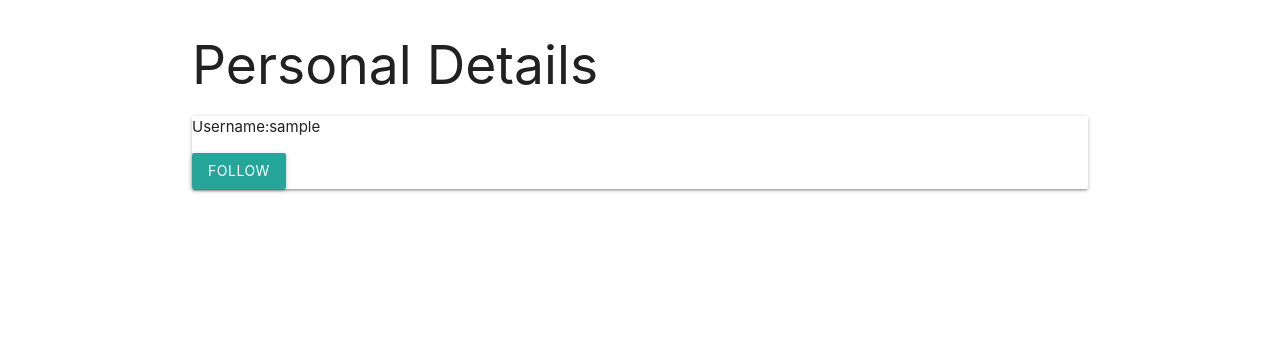
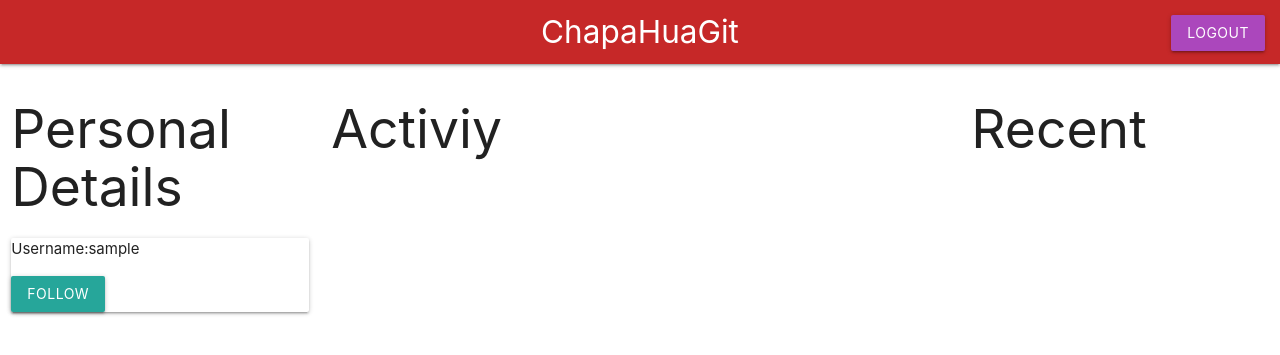
Before and after one commit to diptarag1/webster-2k21, a Django app: template user/templates/user/profile.html in a window 1280 px wide. Shown: the top 355 px of the page. Run offline with Django 3.2, Linux system fonts and the light colour scheme; the template is opened without the code that fills it, so the values that code supplies are empty; the visitor is signed in with stand-in values (Sample User, id 1).

Commit message:
profile page layout changed

```diff
--- a/templates/base.html
+++ b/templates/base.html
@@ -22,7 +22,6 @@
 <body>
 {% block content %}
 {% endblock %}
-
 {% block script %}
 {% endblock script %}
 </body>
--- a/user/templates/user/profile.html
+++ b/user/templates/user/profile.html
@@ -5,7 +5,31 @@
 {% endblock %}
 
 {% block content %}
-    <div class="container">
+ <nav class=" red darken-3">
+    <div class="nav-wrapper">
+        <a href="#" class="brand-logo center">ChapaHuaGit</a>
+
+{#        <ul id="nav-mobile" class="right hide-on-med-and-down">#}
+{#            {% if user.is_authenticated %}#}
+{#                <li><a href="{% url 'profile' user %}">#}
+{#                    <button class="btn purple lighten-1" type="submit">Profile</button>#}
+{#                </a>#}
+{#                </li>#}
+{#            {% endif %}#}
+{##}
+    <ul class="right">
+            {% if user.is_authenticated %}
+                <li><a href="{% url 'signout' %}">
+                    <button class="btn purple lighten-1" type="submit">Logout</button>
+                </a></li>
+
+            {% endif %}
+        </ul>
+    </div>
+</nav>
+    <div class="row">
+        <div class="col s3">
+{#            <div class="container">#}
                 <div class="section-title">
                     <div class="justify-content-center d-flex">
                         <h2>Personal Details</h2>
@@ -20,5 +44,22 @@
                     </div>
                 </div>
 
+{#            </div>#}
         </div>
+        <div class="col s6">    <div class="section-title">
+                    <div class="justify-content-center d-flex">
+                        <h2>Activiy</h2>
+                    </div>
+                </div>
+
+</div>
+        <div class="col s3">    <div class="section-title">
+                    <div class="justify-content-center d-flex">
+                        <h2>Recent</h2>
+                    </div>
+                </div>
+
+</div>
+    </div>
+
 {% endblock %}
--- a/user/templates/user/signin.html
+++ b/user/templates/user/signin.html
@@ -1,9 +1,7 @@
 {% extends 'base.html' %}
-
 {% block title %}
     Sign In
 {% endblock %}
-
 {% block content %}
     <style>html,
     body {
```
Also changed, not shown: home/views.py (+6 -4 lines), templates/navBar.html (+15 -41 lines). Lines whose indentation alone changed are shown as unchanged.
